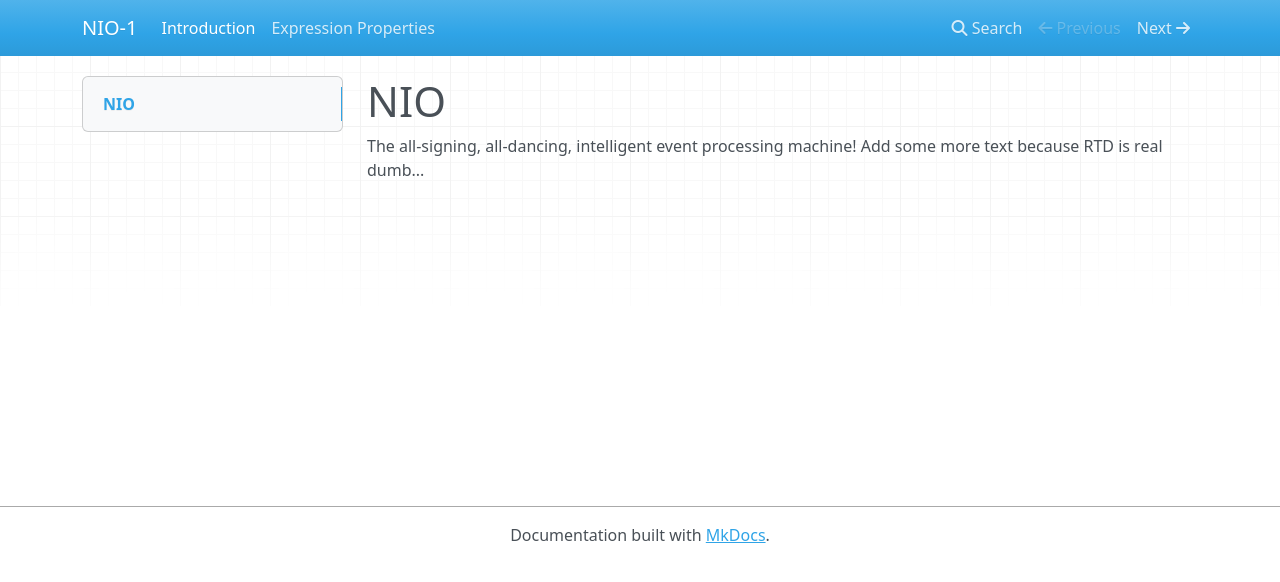
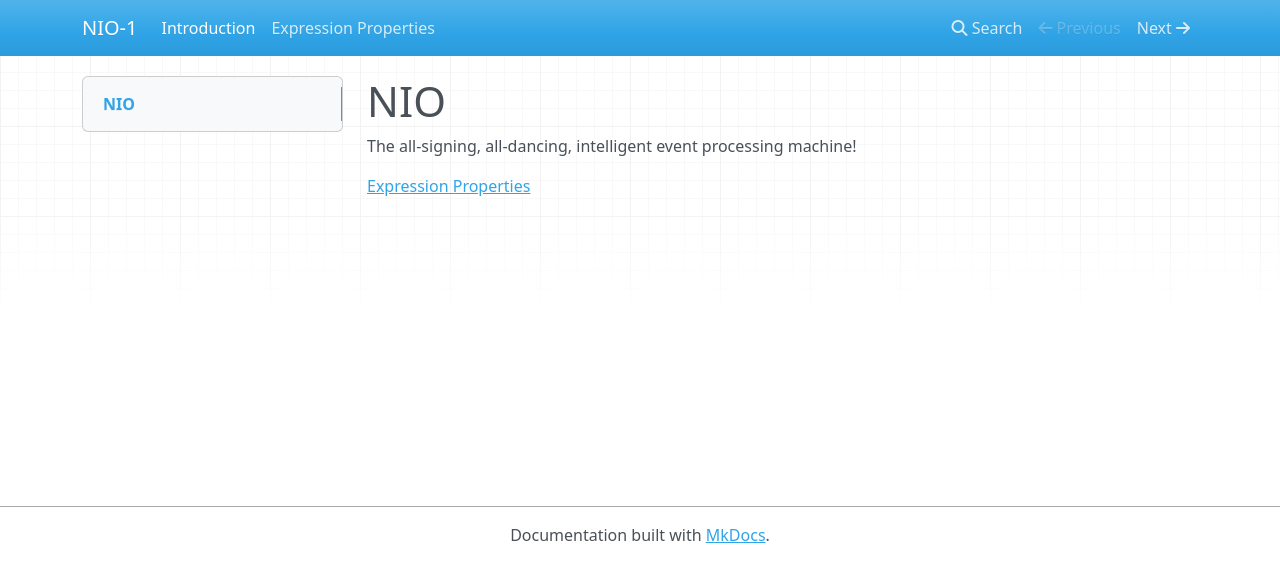
Before and after one commit to niolabs/docs, an MkDocs documentation site: the page built from docs/index.md, in a window 1280 px wide. Shown: the top 582 px of the page. Built offline with MkDocs 1.6.1, drawn with Linux system fonts in a browser that asks for light colours; nearby versions of some CDN libraries; old or Windows-style settings are respelled for this version of MkDocs.

Commit message:
Adds link to expression props page on index
Signed-off-by: Oren Leiman <oren@neutral.io>

```diff
--- a/docs/index.md
+++ b/docs/index.md
@@ -2,4 +2,5 @@ NIO
 ===
 
 The all-signing, all-dancing, intelligent event processing machine!
-Add some more text because RTD is real dumb...
+
+[Expression Properties](nio_script.md)
```
